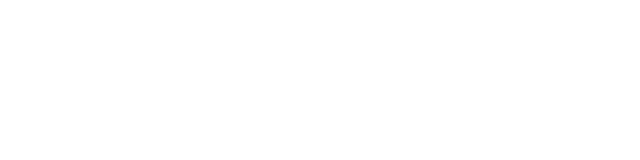
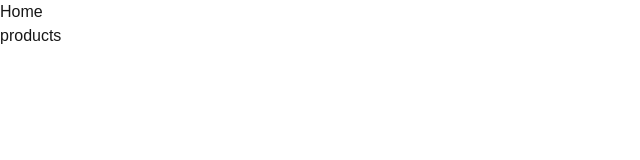
Before and after one commit to GungeG/simpleshop, a Next.js app: page / in a window 1280 px wide. Shown: the top 160 px of the page, without its empty margins (0-640 px from the left). Built offline with nearby package versions, Linux system fonts and the light colour scheme.

Commit message:
Update Next.js dependency to allow minor version upgrades and add product listing and detail pages

```diff
--- a/package.json
+++ b/package.json
@@ -9,7 +9,7 @@
     "lint": "next lint"
   },
   "dependencies": {
-    "next": "15.0.3",
+    "next": "^15.0.3",
     "react": "19.0.0-rc-66855b96-20241106",
     "react-dom": "19.0.0-rc-66855b96-20241106",
     "react-icons": "^5.3.0"
--- a/src/app/page.js
+++ b/src/app/page.js
@@ -1,7 +1,11 @@
 import Image from "next/image";
+import Link from "next/link";
 
 export default function Home() {
   return (
-    <div> </div>
+    <div>
+      <h1>Home</h1>
+      <Link href="/products">products</Link>
+    </div>
   );
 }
--- /dev/null
+++ b/src/app/payments/page.jsx
@@ -0,0 +1,5 @@
+const Kontakt = () => {
+    return <div>Kontakt...</div>;
+  };
+
+  export default Kontakt;
```
Also changed, not shown: src/app/details/[id]/page.jsx (added, +8 -0 lines), src/app/products/page.jsx (added, +27 -0 lines), 1 other file (tests, documents, lock files or other folders).
